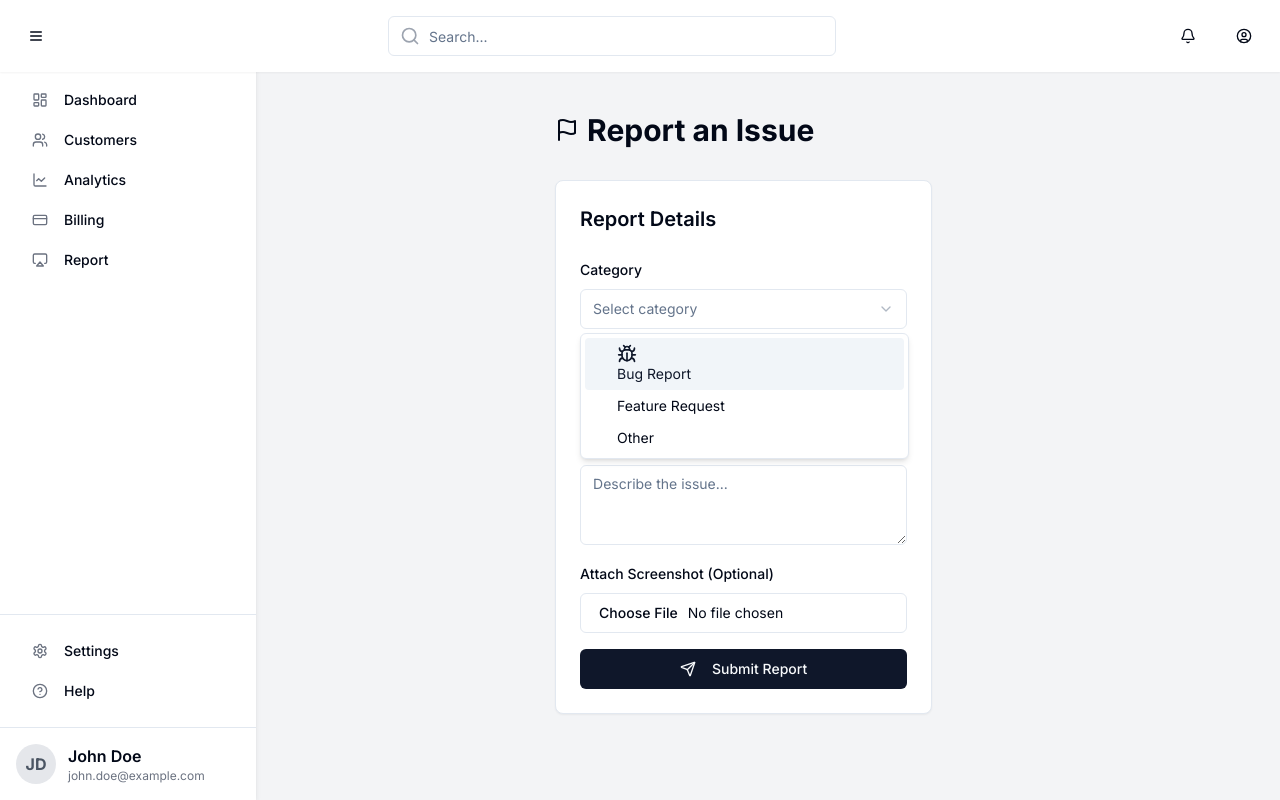
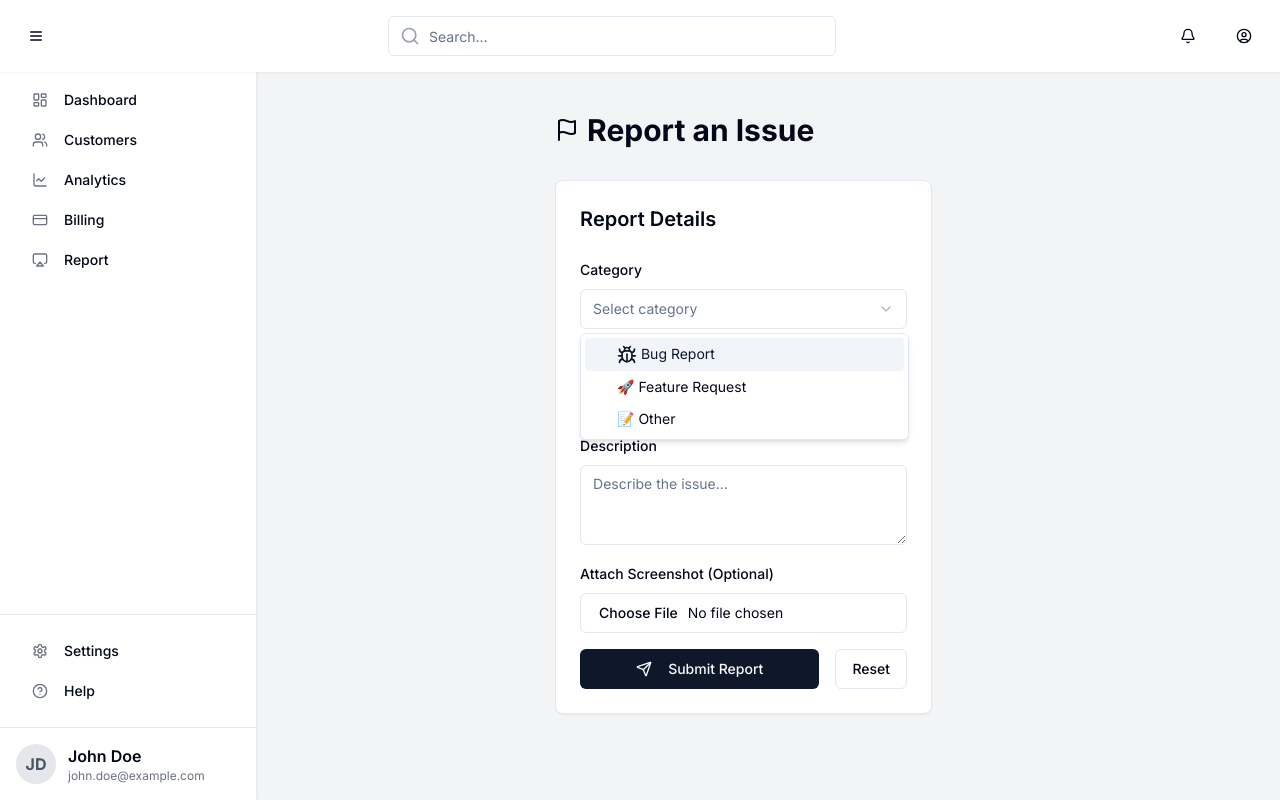
Before and after one commit to tajwarsultan/dashboard-next, a Next.js app: page /report in a window 1280 px wide. Both pictures are taken after a click on the button "Select category". Built offline with nearby package versions, Linux system fonts and the light colour scheme.

Commit message:
.... added more things to report page

```diff
--- a/src/app/report/page.tsx
+++ b/src/app/report/page.tsx
@@ -1,27 +1,44 @@
-'use client';
+"use client";
 
-import { useState } from 'react';
-import { Bug, Send, Flag } from 'lucide-react';
+import { useState } from "react";
+import { Bug, Send, Flag, Loader2, X } from "lucide-react";
 import { Input } from "@/components/ui/input";
 import { Textarea } from "@/components/ui/textarea";
 import { Button } from "@/components/ui/button";
 import { Label } from "@/components/ui/label";
 import { Card, CardHeader, CardContent } from "@/components/ui/card";
-import { Select, SelectContent, SelectItem, SelectTrigger, SelectValue } from "@/components/ui/select";
+import {
+  Select,
+  SelectContent,
+  SelectItem,
+  SelectTrigger,
+  SelectValue,
+} from "@/components/ui/select";
 
 export default function ReportingPage() {
-  const [report, setReport] = useState({
-    category: '',
-    priority: '',
-    description: '',
+  const [report, setReport] = useState<{
+    category: string;
+    priority: string;
+    description: string;
+    file: File | null;
+  }>({
+    category: "",
+    priority: "",
+    description: "",
     file: null,
   });
+  const [loading, setLoading] = useState(false);
 
   const handleSubmit = () => {
     if (!report.category || !report.priority || !report.description) {
+      alert("Please fill in all fields.");
       return;
     }
-    setReport({ category: '', priority: '', description: '', file: null });
+    setLoading(true);
+    setTimeout(() => {
+      setLoading(false);
+      setReport({ category: "", priority: "", description: "", file: null });
+    }, 1500);
   };
 
   return (
@@ -37,31 +54,34 @@ export default function ReportingPage() {
         <CardContent className="space-y-4">
           <div className="space-y-2">
             <Label>Category</Label>
-            <Select onValueChange={(val) => setReport({ ...report, category: val })}>
+            <Select
+              onValueChange={(val) => setReport({ ...report, category: val })}
+            >
               <SelectTrigger>
                 <SelectValue placeholder="Select category" />
               </SelectTrigger>
               <SelectContent>
                 <SelectItem value="bug">
-                    <Bug className="w-5 h-5" />
-                    Bug Report
-                    </SelectItem>
-                <SelectItem value="feature">Feature Request</SelectItem>
-                <SelectItem value="other">Other</SelectItem>
+                  <Bug className="w-5 h-5 inline" /> Bug Report
+                </SelectItem>
+                <SelectItem value="feature">🚀 Feature Request</SelectItem>
+                <SelectItem value="other">📝 Other</SelectItem>
               </SelectContent>
             </Select>
           </div>
 
           <div className="space-y-2">
             <Label>Priority</Label>
-            <Select onValueChange={(val) => setReport({ ...report, priority: val })}>
+            <Select
+              onValueChange={(val) => setReport({ ...report, priority: val })}
+            >
               <SelectTrigger>
                 <SelectValue placeholder="Select priority" />
               </SelectTrigger>
               <SelectContent>
-                <SelectItem value="low">Low</SelectItem>
-                <SelectItem value="medium">Medium</SelectItem>
-                <SelectItem value="high">High</SelectItem>
+                <SelectItem value="low">🟢 Low</SelectItem>
+                <SelectItem value="medium">🟡 Medium</SelectItem>
+                <SelectItem value="high">🔴 High</SelectItem>
               </SelectContent>
             </Select>
           </div>
@@ -71,18 +91,60 @@ export default function ReportingPage() {
             <Textarea
               placeholder="Describe the issue..."
               value={report.description}
-              onChange={(e) => setReport({ ...report, description: e.target.value })}
+              onChange={(e) =>
+                setReport({ ...report, description: e.target.value })
+              }
             />
           </div>
 
           <div className="space-y-2">
             <Label>Attach Screenshot (Optional)</Label>
-            <Input type="file" onChange={(e) => setReport({ ...report, file: e.target.files?.[0] || null })} />
+            <Input
+              type="file"
+              onChange={(e) =>
+                setReport({ ...report, file: e.target.files?.[0] || null })
+              }
+            />
+            {report.file && (
+              <div className="flex items-center space-x-2 mt-2">
+                <p className="text-sm text-gray-600">{report.file.name}</p>
+                <button
+                  onClick={() => setReport({ ...report, file: null })}
+                  className="text-red-500"
+                >
+                  <X className="w-4 h-4" />
+                </button>
+              </div>
+            )}
           </div>
 
-          <Button onClick={handleSubmit} className="w-full flex items-center space-x-2">
-            <Send className="w-5 h-5" /> <span>Submit Report</span>
-          </Button>
+          <div className="flex space-x-4">
+            <Button
+              onClick={handleSubmit}
+              className="w-full flex items-center space-x-2"
+              disabled={loading}
+            >
+              {loading ? (
+                <Loader2 className="w-5 h-5 animate-spin" />
+              ) : (
+                <Send className="w-5 h-5" />
+              )}
+              <span>{loading ? "Submitting..." : "Submit Report"}</span>
+            </Button>
+            <Button
+              variant="outline"
+              onClick={() =>
+                setReport({
+                  category: "",
+                  priority: "",
+                  description: "",
+                  file: null,
+                })
+              }
+            >
+              Reset
+            </Button>
+          </div>
         </CardContent>
       </Card>
     </div>
```
